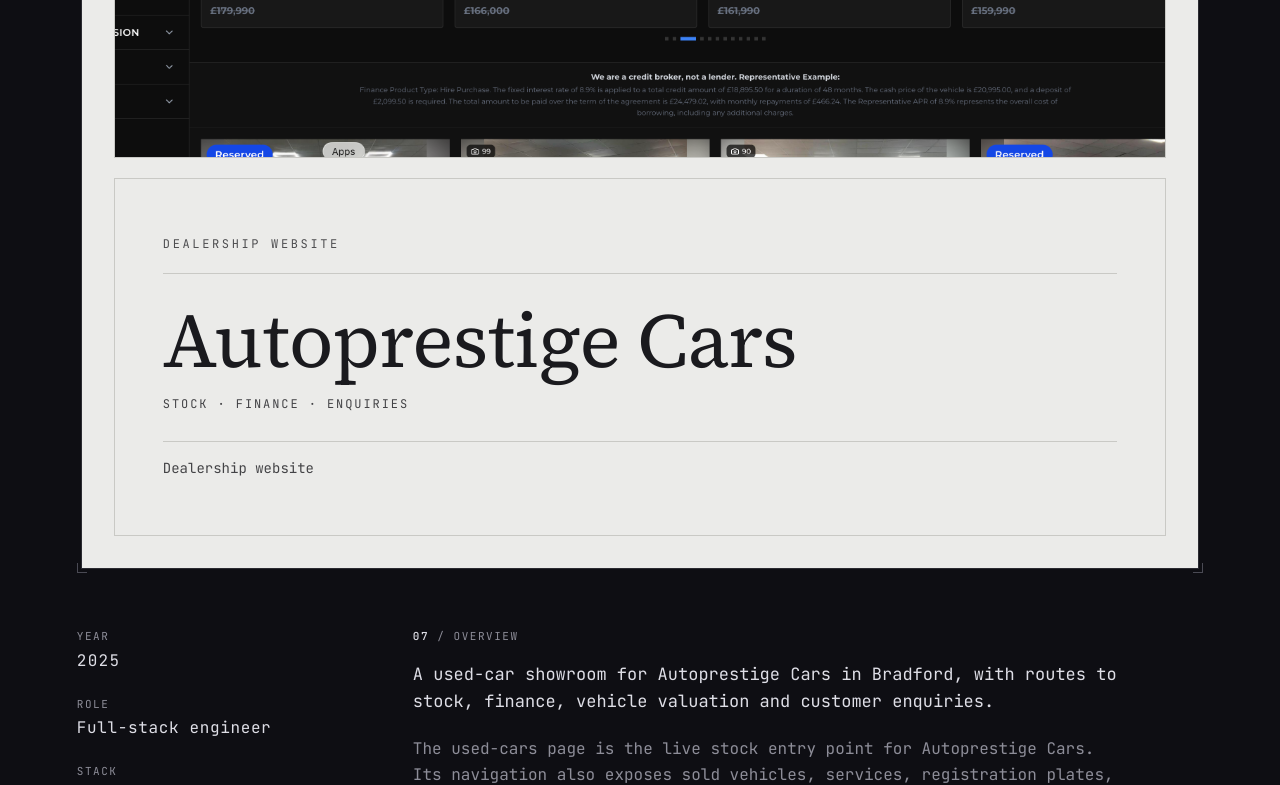
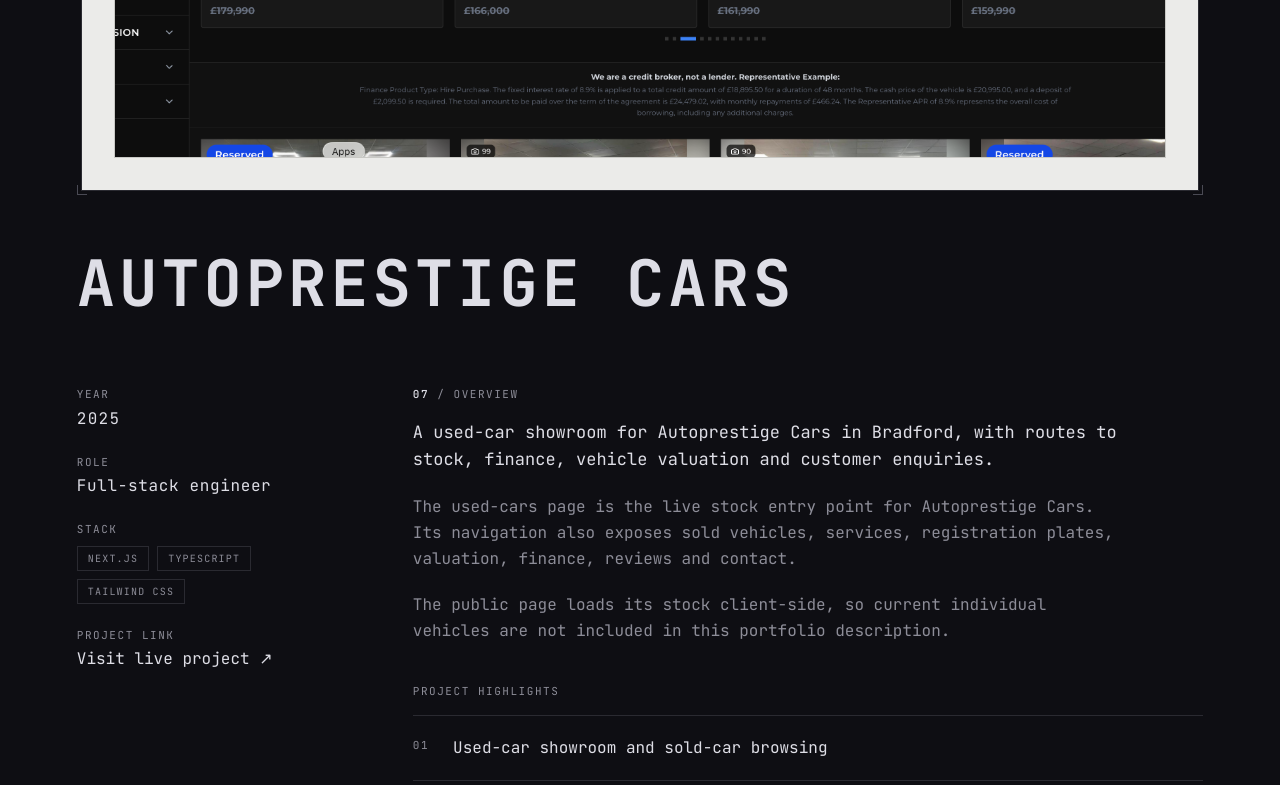
Before and after one commit to Zafar205/portfolio_zafar, a Next.js app: page /projects/autoprestige-cars in a window 1280 px wide. Shown: the part 670-1455 px from the top of the page. Built offline with nearby package versions, Linux system fonts and the light colour scheme.

Commit message:
Show project screenshots without duplicate preview panels

```diff
--- a/app/projects/[slug]/page.tsx
+++ b/app/projects/[slug]/page.tsx
@@ -49,25 +49,17 @@ async function ProjectDetail({ params }: { params: PageProps<"/projects/[slug]">
         <span aria-current="page" className="text-text">{project.title}</span>
       </nav>
 
-      <div className="frame mt-10">
+      {project.image ? <div className="frame mt-10">
         <div className="box">
           <div className="preview h-full p-5 sm:p-8">
-          {project.image ? (
-            <div className="relative mb-5 aspect-[16/9] overflow-hidden border border-[#c9c9c5] bg-white">
+            <div className="relative aspect-[16/9] overflow-hidden border border-[#c9c9c5] bg-white">
               <Image src={project.image} alt={`${project.title} website preview`} fill sizes="(max-width: 768px) 100vw, 80vw" className="object-cover object-top" priority />
             </div>
-          ) : null}
-          <div className="border border-[#c9c9c5] px-6 py-10 sm:px-12 sm:py-14">
-            <p className="text-[12px] tracking-[.22em] uppercase opacity-75">{project.category}</p>
-            <hr className="mt-5 border-[#c9c9c5]" />
-            <h1 className="preview-title mt-7 text-[clamp(36px,6vw,88px)] text-balance" translate="no">{project.title}</h1>
-            <p className="mt-4 text-[12px] tracking-[.16em] uppercase opacity-80">{project.tagline.join(" · ")}</p>
-            <hr className="mt-7 border-[#c9c9c5]" />
-            <p className="mt-4 text-[14px] opacity-80">{project.footnote}</p>
-          </div>
           </div>
         </div>
-      </div>
+      </div> : null}
+
+      <h1 className="mt-10 text-[clamp(30px,5vw,64px)] font-bold tracking-[.06em] uppercase" translate="no">{project.title}</h1>
 
       <div className="grid gap-12 py-14 md:grid-cols-[18rem_minmax(0,1fr)]">
         <dl className="space-y-6">
--- a/components/ProjectCard.tsx
+++ b/components/ProjectCard.tsx
@@ -10,28 +10,13 @@ export default function ProjectCard({ project, index, headingLevel = 3 }: { proj
   return (
     <article className="frame frame-hover h-full" data-reveal style={{ "--i": index % 2 } as React.CSSProperties}>
       <div className="box flex flex-col">
-        <div className="preview p-4 sm:p-5" aria-hidden="true">
-          {project.image ? (
-            <div className="relative mb-4 aspect-[16/9] overflow-hidden border border-[#c9c9c5] bg-white">
+        {project.image ? (
+          <div className="preview p-4 sm:p-5" aria-hidden="true">
+            <div className="relative aspect-[16/9] overflow-hidden border border-[#c9c9c5] bg-white">
               <Image src={project.image} alt="" fill sizes="(max-width: 768px) 100vw, 50vw" className="object-cover object-top" />
             </div>
-          ) : null}
-          <div className="flex items-center gap-6 border border-[#c9c9c5] px-6 py-7 sm:px-8">
-            <div className="min-w-0 flex-1">
-              <p className="text-[11px] tracking-[.22em] uppercase opacity-75">{project.category}</p>
-              <hr className="mt-4 border-[#c9c9c5]" />
-              <p className="preview-title mt-5 text-[clamp(26px,2.6vw,40px)] text-balance" translate="no">
-                {project.short}
-              </p>
-              <p className="mt-3 text-[11px] tracking-[.16em] uppercase opacity-80">{project.tagline.join(" · ")}</p>
-              <hr className="mt-5 border-[#c9c9c5]" />
-              <p className="mt-3 text-[12px] opacity-80">{project.footnote}</p>
-            </div>
-            <div className="hidden size-24 shrink-0 place-items-center rounded-[20px] bg-white shadow-[0_6px_0_#cfcfcb] 2xl:size-28 xl:grid">
-              <span className="preview-title text-[38px] 2xl:text-[44px]">{project.mark}</span>
-            </div>
           </div>
-        </div>
+        ) : null}
         <div className="flex flex-1 flex-col px-5 pt-6 pb-6 sm:px-6">
           <p className="label tnum">
             <b>{pad(index + 1)}</b> / Project
```
